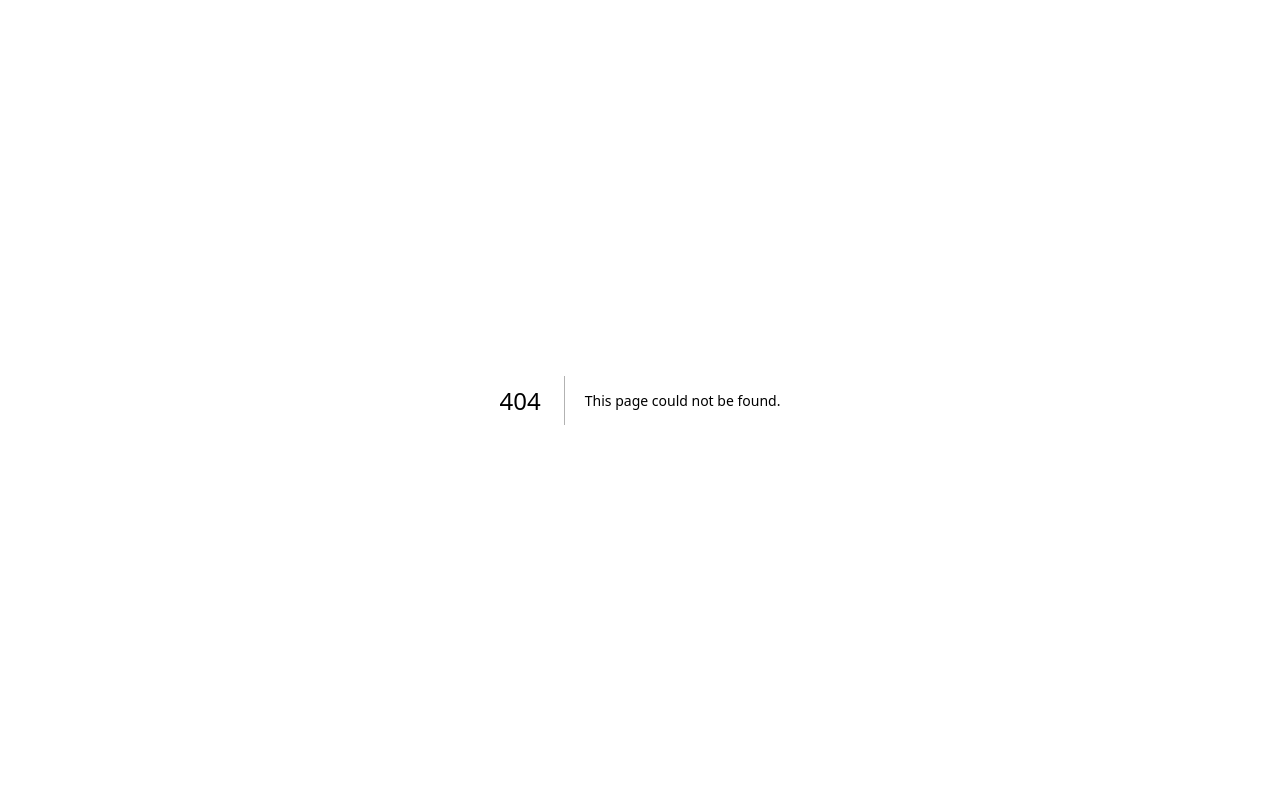
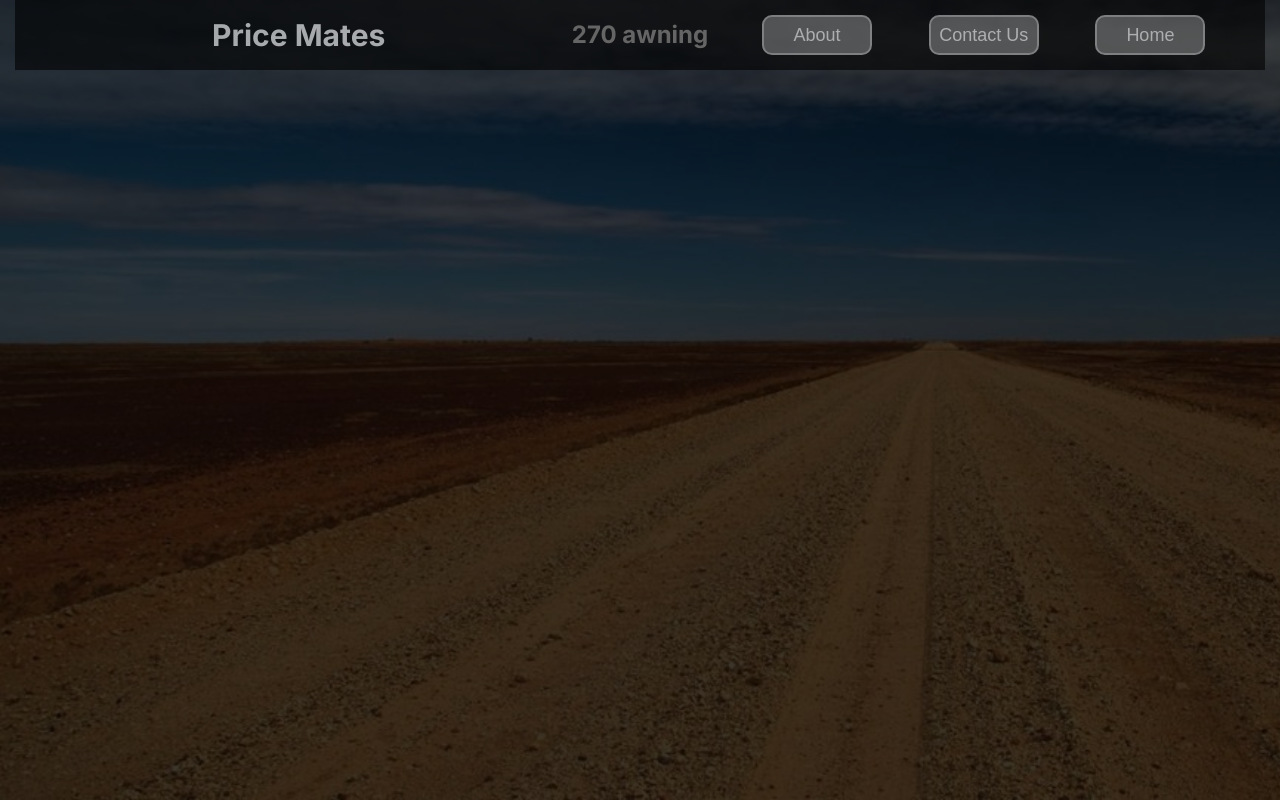
Before and after one commit to oldbettie/price-tracker-web, a Next.js app: page /items in a window 1280 px wide. Before the commit this address had no page. Built offline with nearby package versions, Linux system fonts and the light colour scheme; no server answers.

Commit message:
add basic graph component with get request

```diff
--- /dev/null
+++ b/src/Components/Graphs/Graph.tsx
@@ -0,0 +1,41 @@
+import styles from "./Graph.module.css"
+import {useEffect, useState} from "react";
+
+export interface GraphProps {
+    name: string
+    onClick?: () => void
+    sampleCount?: number
+}
+
+export function Graph({ name }: GraphProps): JSX.Element {
+    const [productInfo, setProductInfo] = useState({})
+
+    useEffect(() => {
+        async function getProductData(){
+            try {
+                const res: Response = await fetch('http://localhost:8080/item/270_Free-Standing_Awning')
+                const data = await res.json();
+
+                if (!res.ok) {
+                    // get error message from body or default to response statusText
+                    const error = (data && data.message) || res.statusText;
+                    return Promise.reject(error);
+                }
+                console.log(data)
+                setProductInfo(data)
+            } catch (error: any) {
+                setProductInfo( {errorMessage: error.toString()});
+                console.error('There was an error!', error);
+            }
+        }
+
+        getProductData()
+    }, [])
+
+    return (
+
+        <div>
+            <h2>{name}</h2>
+        </div>
+    )
+}
--- /dev/null
+++ b/src/app/items/page.tsx
@@ -0,0 +1,21 @@
+'use client'
+
+import {Navigation} from "@/Components/Navigation/Navigation";
+import React from "react";
+import genericStyles from "@/app/page.module.css";
+import {Graph} from "@/Components/Graphs/Graph";
+
+export default function Items(): JSX.Element {
+    return (
+        <main>
+            <div className={genericStyles.backgroundImage}>
+                <div className={genericStyles.backgroundFilter}>
+                    <div className={genericStyles.container}>
+                        <Navigation/>
+                        <Graph name="270 awning" />
+                    </div>
+                </div>
+            </div>
+        </main>
+    );
+}
--- a/tsconfig.json
+++ b/tsconfig.json
@@ -1,6 +1,6 @@
 {
   "compilerOptions": {
-    "target": "es5",
+    "target": "es2021",
     "lib": ["dom", "dom.iterable", "esnext"],
     "allowJs": true,
     "skipLibCheck": true,
```
Also changed, not shown: src/Components/Graphs/Graph.module.css (added).
